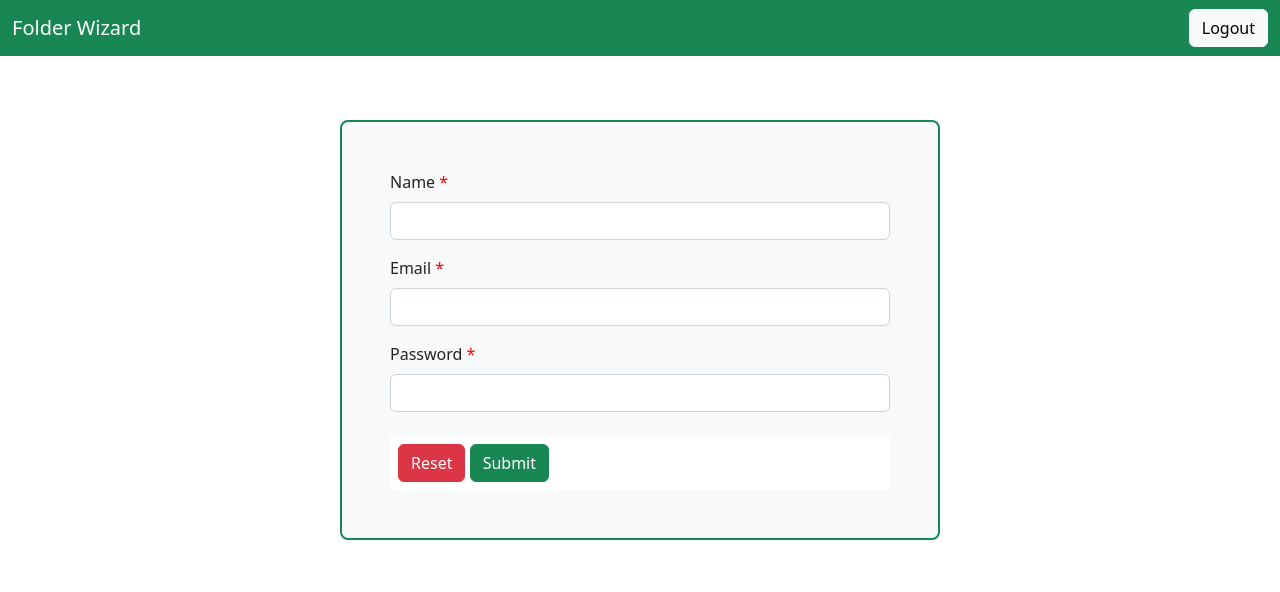
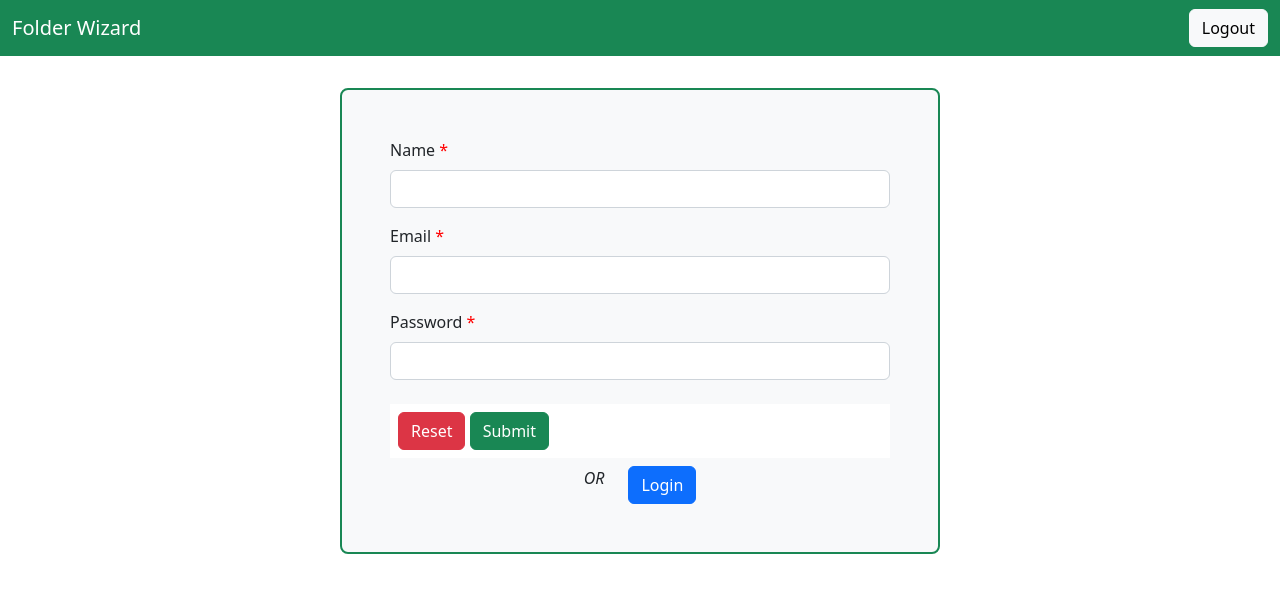
Before and after one commit to kritika-singh-sengar/folders-files-organiser, a Svelte app in the folder folder-wizard/: page /signup in a window 1280 px wide. Shown: the top 592 px of the page. Built offline with nearby package versions, Linux system fonts and the light colour scheme.

Commit message:
created component for signup

```diff
--- a/folder-wizard/src/components/signup.svelte
+++ b/folder-wizard/src/components/signup.svelte
@@ -1,23 +1,56 @@
+<script lang="ts">
+  import { navigate } from "svelte-routing";
+  import { API_URL } from "../shared/constants/api-url.constant";
+  import type { USER } from "../shared/models/user.model";
+
+  let user: USER ={
+    name: "",
+    email: "",
+    password: ""
+  };
+
+  function onSubmit(){
+    fetch(API_URL.userApi,{
+        method: 'POST',
+        headers: {'Content-Type': 'application/json'},
+        body: JSON.stringify(user),
+    })
+    .then(result => console.log(result));
+  }
+
+</script>
 <div class="d-flex flex-row justify-content-center mt-3">
-    <div class="container bg-light border border-2 border-success rounded-3 p-5 m-5">
-        <form action="" method="post">
+    <div class="container bg-light border border-2 border-success rounded-3 p-5 m-3">
+        <form on:submit|preventDefault={onSubmit}>
             <div class="mb-3">
                 <label for="name" class="form-label">Name <span class="color-red">*</span></label>
-                <input type="text" name="name" id="name" class="form-control" required>
+                <input type="text" name="name" id="name" class="form-control" maxlength="20" bind:value={user.name} required>
             </div>
             <div class="mb-3">
                 <label for="email" class="form-label">Email <span class="color-red">*</span></label>
-                <input type="email" class="form-control" name="email" id="email" required>
+                <input type="email" class="form-control" name="email" id="email" bind:value={user.email} required>
             </div>
             <div class="mb-4">
                 <label for="password" class="form-label">Password <span class="color-red">*</span></label>
-                <input type="password" class="form-control" name="password" id="password" required>
+                <input type="password" class="form-control" name="password" id="password" minlength="8" bind:value={user.password} required>
             </div>
             <div class="bg-white p-2">
                 <button type="reset" class=" btn btn-danger">Reset</button>
                 <button type="submit" class=" btn btn-success">Submit</button>
             </div>
         </form>
+
+        <div class="d-flex justify-content-center mt-2">
+            <div class="row">
+                <div class="col">
+                    <i>OR</i>
+                </div>
+                <div class="col">
+                <button class="btn btn-primary" on:click={()=>navigate('/')} >Login</button>
+            </div>
+        </div>
+
+        </div>
     </div>
 </div>
 
```
